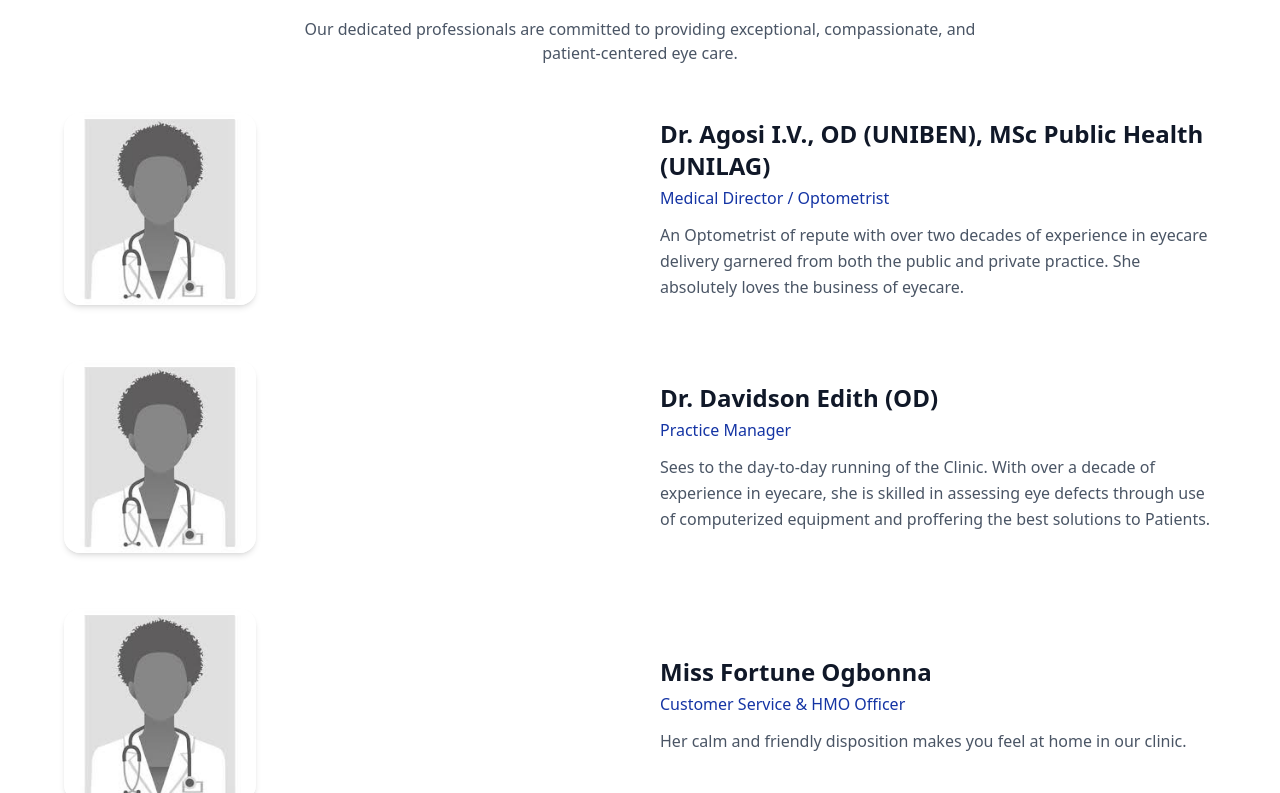
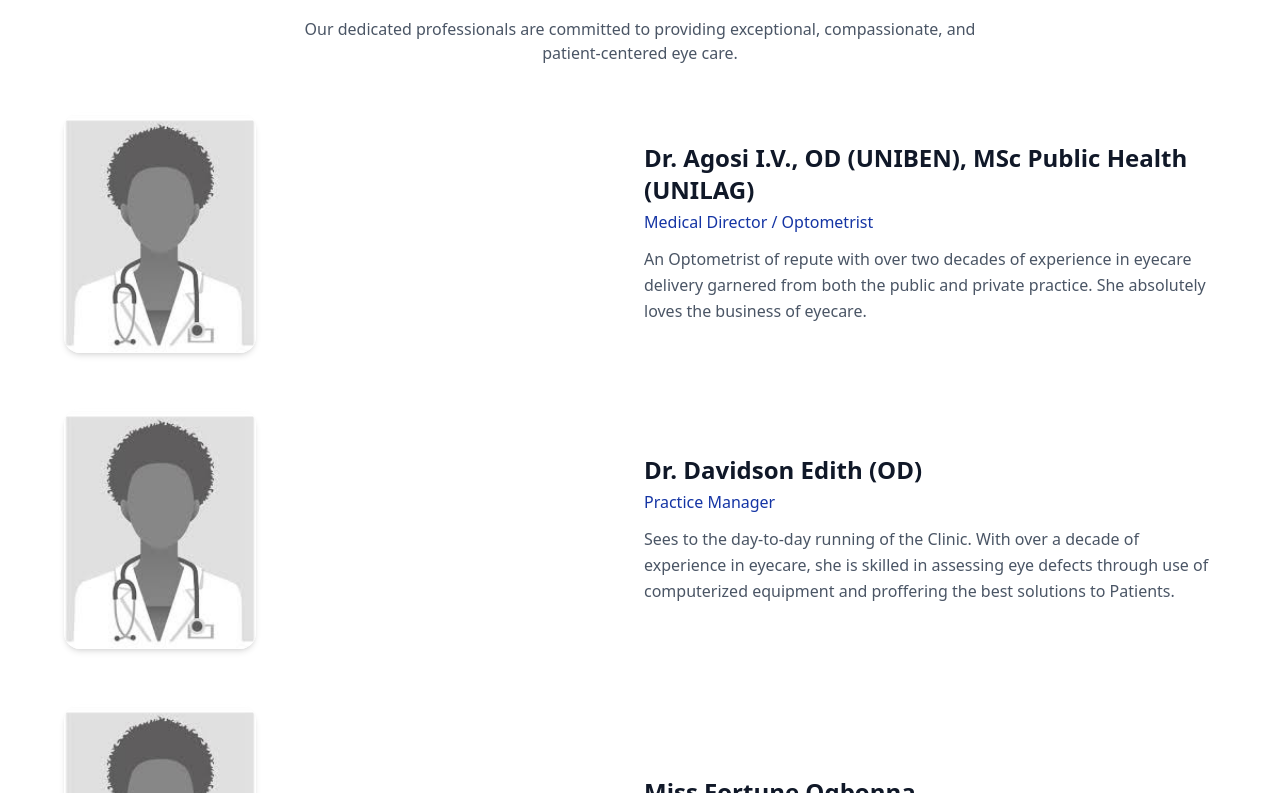
Before and after one commit to ChiomaAg/BroadVision, a React (Vite) app in the folder broadVision/: page /AboutUs in a window 1280 px wide. Shown: the part 787-1580 px from the top of the page. Built offline with nearby package versions, Linux system fonts and the light colour scheme.

Commit message:
changed gap

```diff
--- a/broadVision/src/components/MeetTheTeam.jsx
+++ b/broadVision/src/components/MeetTheTeam.jsx
@@ -48,13 +48,13 @@ export default function MeetTheTeam() {
                 {team.map((member, i) => (
                     <div
                         key={i}
-                        className="grid grid-cols-1 md:grid-cols-2 gap-10 items-center"
+                        className="grid grid-cols-1 md:grid-cols-2 gap-2 items-center"
                     >
                         {/* LEFT — IMAGE */}
                         <img
                             src={member.image}
                             alt={member.name}
-                            className="w-48 h-48 rounded-2xl object-cover shadow-md mx-auto md:mx-0"
+                            className="w-48 h-60 rounded-2xl object-cover shadow-md mx-auto md:mx-0"
                         />
 
                         {/* RIGHT — TEXT */}
```
